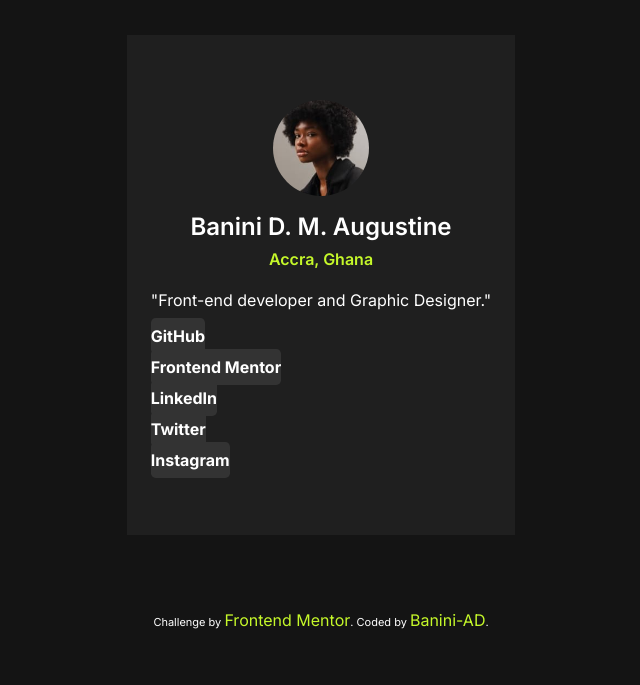
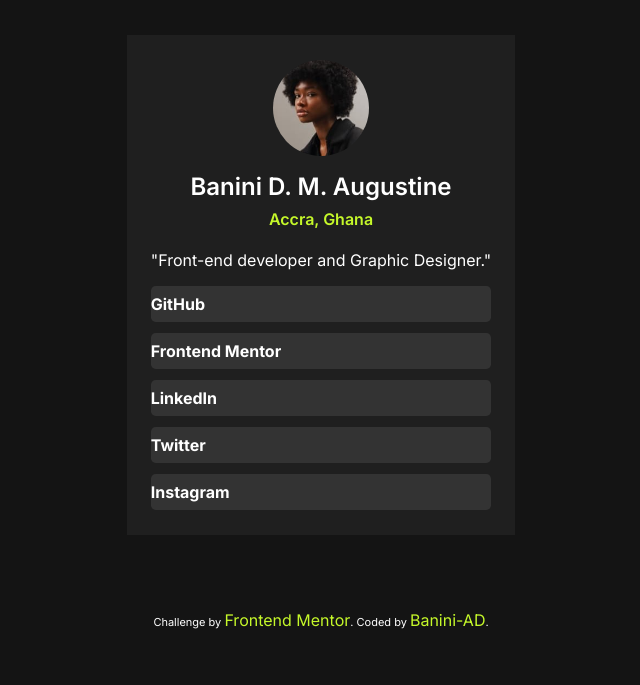
Before and after one commit to Banini-AD/Social-links, a plain HTML site: page index.html in a window 1280 px wide. Shown: the part 115-800 px from the top of the page, without its empty margins (319-959 px from the left). Drawn offline with Linux system fonts and the light colour scheme.

Commit message:
Update index.html

```diff
--- a/index.html
+++ b/index.html
@@ -27,11 +27,11 @@
         </article>
       </div>
       <nav class="user-links-box">
-        <a href="#" class="link"><span class="nav-link-btn" tabindex="0">GitHub</span></a>
-        <a href="#" class="link"><span class="nav-link-btn" tabindex="0">Frontend Mentor</span></a>
-        <a href="#" class="link"><span class="nav-link-btn" tabindex="0">LinkedIn</span></a>
-        <a href="#" class="link"><span class="nav-link-btn" tabindex="0">Twitter</span></a>
-        <a href="#" class="link"><span class="nav-link-btn" tabindex="0">Instagram</span></a>
+        <a href="#" class="link"><p class="nav-link-btn" tabindex="0">GitHub</p></a>
+        <a href="#" class="link"><p class="nav-link-btn" tabindex="0">Frontend Mentor</p></a>
+        <a href="#" class="link"><p class="nav-link-btn" tabindex="0">LinkedIn</p></a>
+        <a href="#" class="link"><p class="nav-link-btn" tabindex="0">Twitter</p></a>
+        <a href="#" class="link"><p class="nav-link-btn" tabindex="0">Instagram</p></a>
       </nav>
     </section>
   </main>
```
